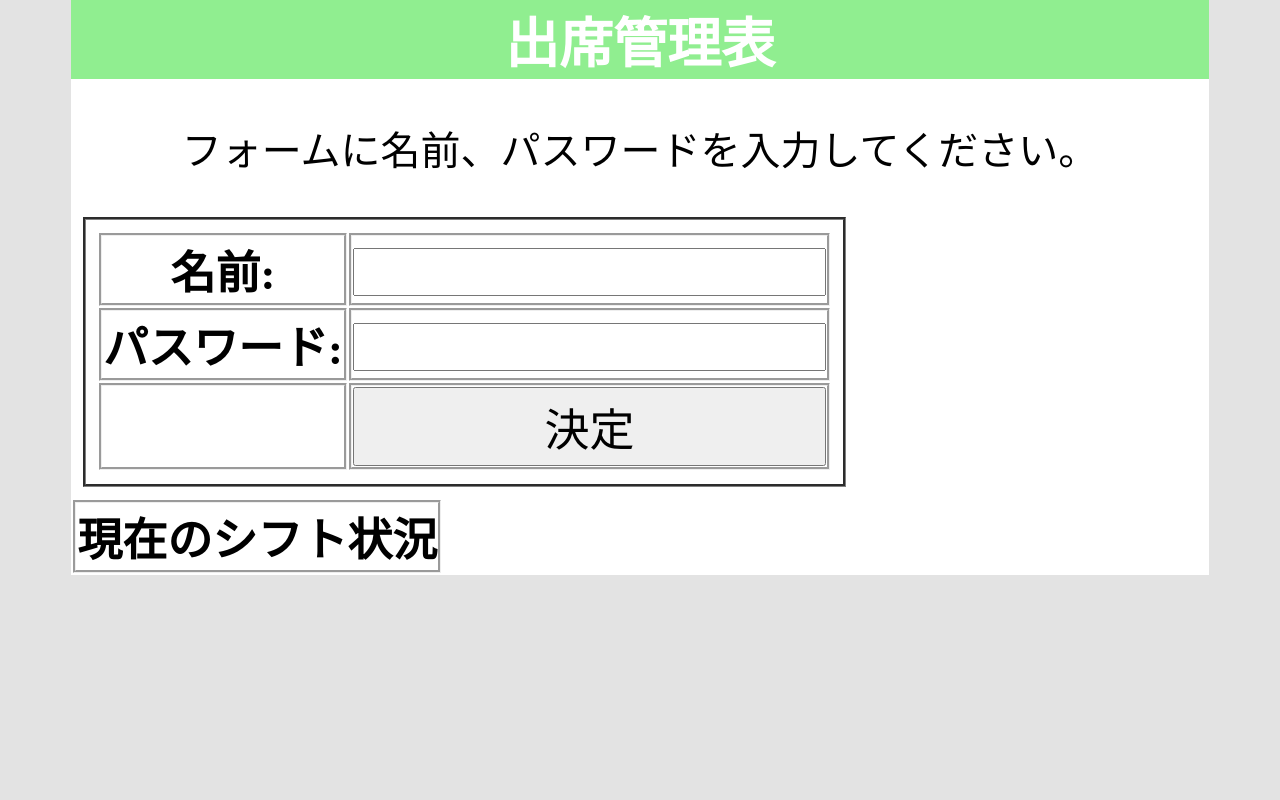
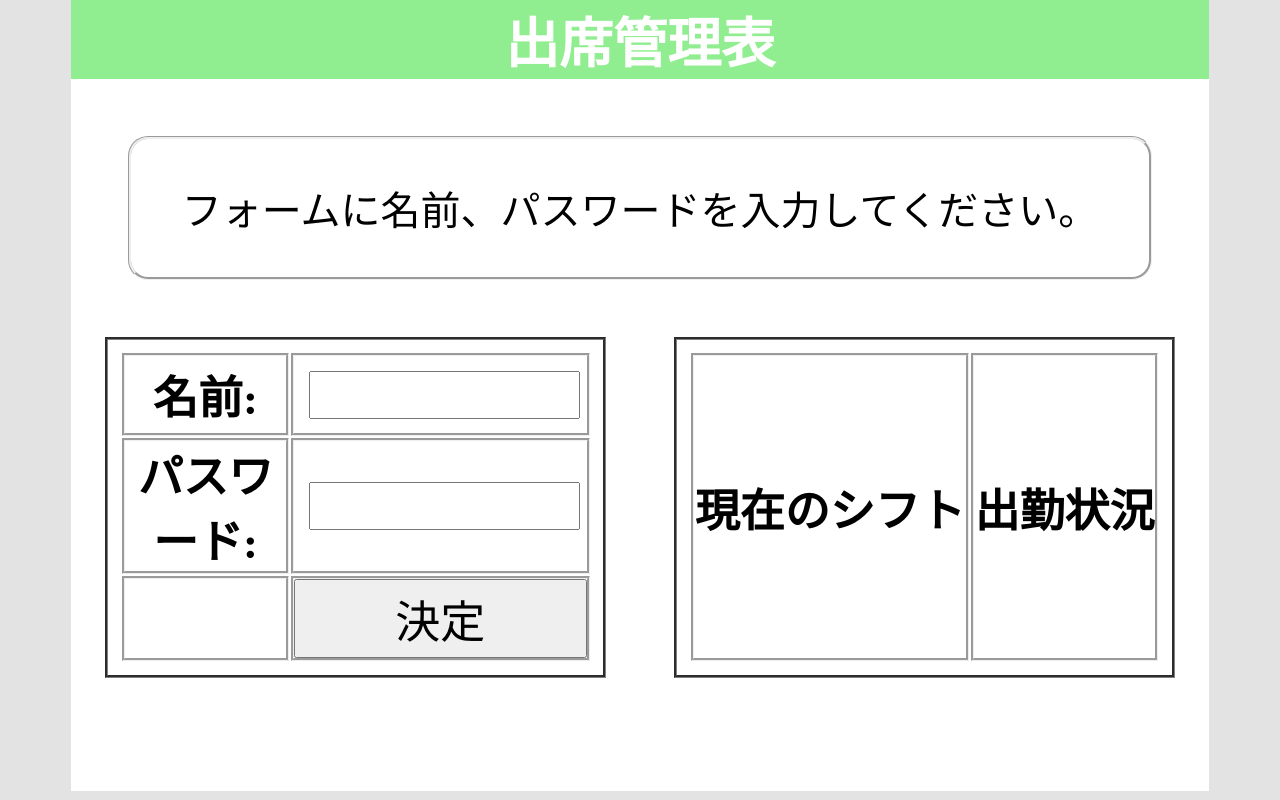
Before and after one commit to okakyo/Attendance_Check, a Django app: page / in a window 1280 px wide. Run offline with Django 3.2, Linux system fonts and the light colour scheme; data that the repository does not hold is empty.

Commit message:
修正中

```diff
--- a/attendance/views.py
+++ b/attendance/views.py
@@ -21,9 +21,8 @@ class index(FormView):
 
             'message':'フォームに名前、パスワードを入力してください。',
             'form':Attendance_Form,
-            'model':Attendance_Model.objects.filter(date=datetime.datetime.today().strftime('%Y-%m-%d'))
+            'model':Attendance_Model.objects.filter(date=datetime.date.today().strftime('%Y-%m-%d'))
         }
-        self.check=[]
 
     def get(self, request, *args, **kwargs):
         return render(request,'index.html',self.param)
@@ -40,7 +39,6 @@ class index(FormView):
                 user = User.objects.get(username=user)
                 model=Attendance_Model(name=user,arrival=True)
                 write_time(datetime.date.today(),user,datetime.datetime.now().strftime('%H:%M:%S'),'出勤')
-
                 model.save()
 
                 self.param['message']='{}の出勤を確認しました。'.format(user)
--- a/static/css/index.css
+++ b/static/css/index.css
@@ -30,6 +30,9 @@ div#message{
     text-align: center;
     font-size: 40px;
     font-family: sans-serif;
+    margin: 5%;
+    border-style: groove;
+    border-radius: 20px;
 
 }
 div#message p{
@@ -48,16 +51,24 @@ h1{
 
 table.Forms{
     border-style: groove;
-    margin: 1%;
+    margin: 0 3%;
+    margin-bottom: 10%;
     padding: 1%;
+    width: 50%;
 }
 
 table th,td {
     border-style: groove;
     font-size: 45px;
-    margin: 1%;
+    padding: 0;
 }
 
 table td input {
     font-size: 80%;
+    width: 90%;
+    margin: 5%;
 }
+
+.mainbox{
+    display: flex;
+}
--- a/templates/index.html
+++ b/templates/index.html
@@ -6,35 +6,35 @@
     <div id=message>
         <p>{{message}}</p>
     </div>
-    <div class="Main_Foems">
-        <div>
-            <form action="" method="post">
-                <table class="Forms">
+    <div class="mainbox">
+
+            <table class="Forms">
+                    <form action="" method="post">
                     {% csrf_token %}
                     {% for  input in form %}
                     <tr><th>{{input.label_tag}}</th><td>{{input}}</td></tr>
                     {% endfor %}
                     <tr><td></td><td><button>決定</button></td></tr>
-                </table>
-            </form>
-        </div>
-        <div class="Forms">
-            <table>
-                <thead><th>現在のシフト状況</th></thead>
+                </form>
+            </table>
+
+            <table class="Forms">
+                <thead><th>現在のシフト</th><th>出勤状況</th></thead>
                 {% for data in model %}
                 <tbody>
                     <tr>
                         <th>{{data.name}}</th>
                         {% if data.arrival %}
-                        <td>出勤</tr>
+                        <td>出勤</td>
                         {% else %}
-                        <td>退勤</td>
+                        <td>帰宅</td>
                         {% endif %}
                     </tr>
+                    {% endfor %}
                 </tbody>
-                {% endfor %}
+
             </table>
-        </div>
+
     </div>
 </div>
 {% endblock %}
```
Also changed, not shown: calculator.csv (+14 -0 lines).
